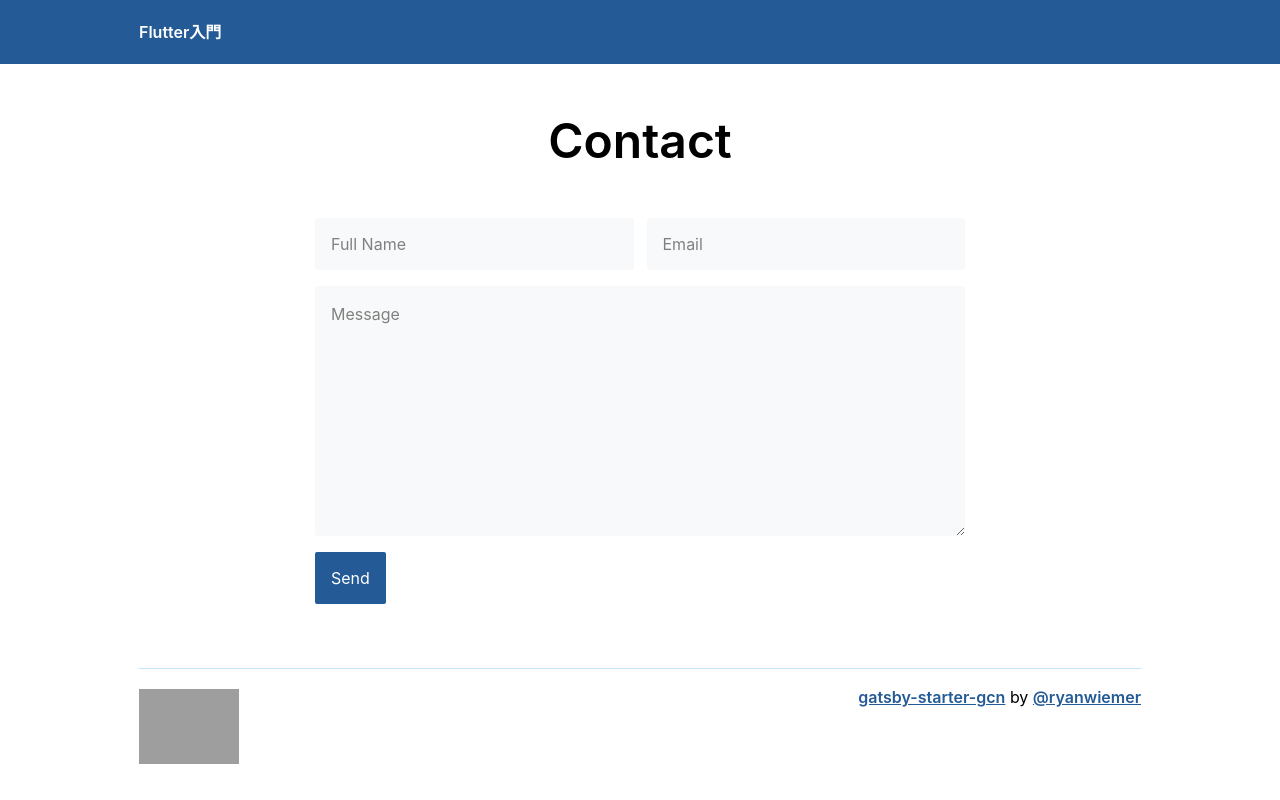
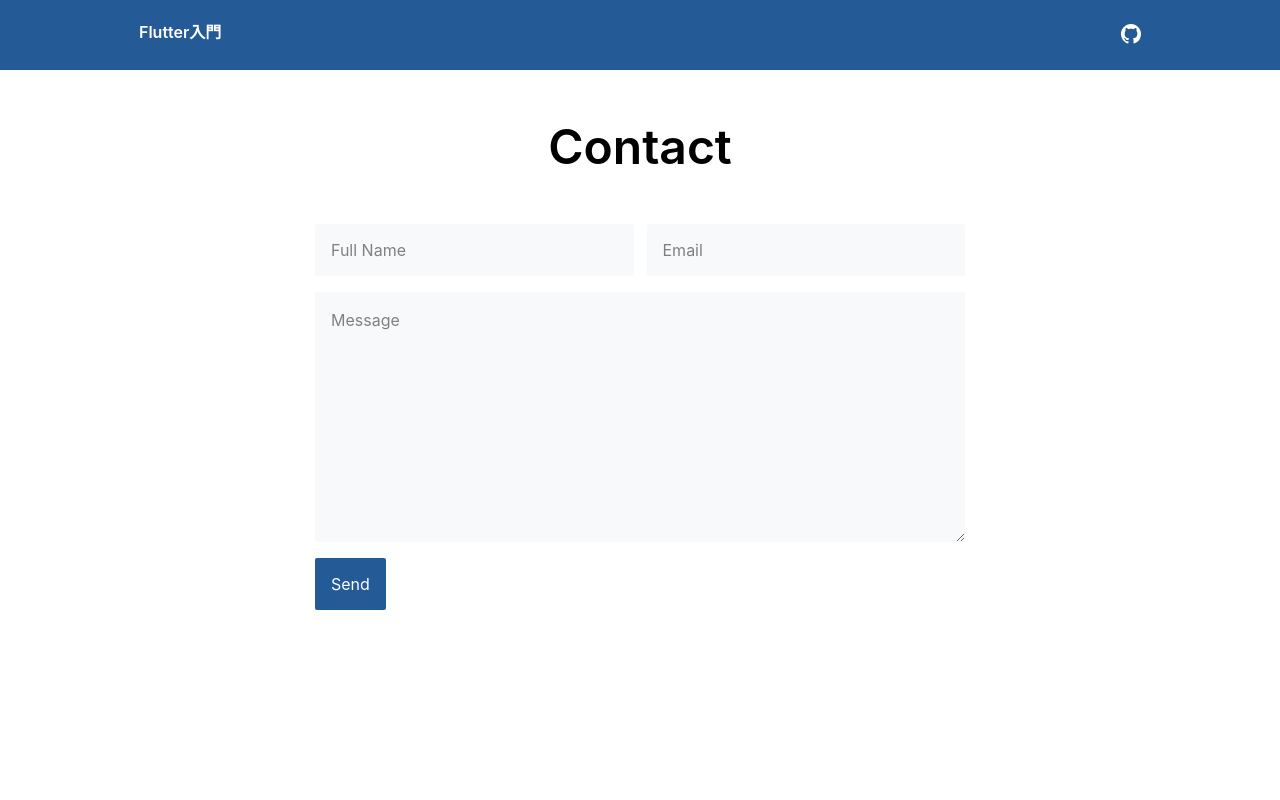
Before and after one commit to olafpapa/gatsby-starter-gcn, a Gatsby site: page /contact in a window 1280 px wide. Built offline with nearby package versions, Linux system fonts and the light colour scheme; Gatsby itself is replaced by a stand-in of ours; grey boxes are pictures that could not be loaded.

Commit message:
Footer削除。 Menuにgithubへのリンク（アイコン）を追加。

```diff
--- a/src/components/Layout.js
+++ b/src/components/Layout.js
@@ -6,7 +6,6 @@
 import theme from '../styles/theme'
 import config from '../utils/siteConfig'
 import Menu from '../components/Menu'
-import Footer from '../components/Footer'
 
 const Template = ({ children }) => {
   return (
@@ -24,7 +23,6 @@
             <Menu />
             {children}
           </div>
-          <Footer />
         </>
       </ThemeProvider>
       <GlobalStyle />
--- a/src/components/Menu.js
+++ b/src/components/Menu.js
@@ -37,6 +37,9 @@
     &:hover {
       color: ${props => props.theme.colors.secondary};
     }
+    svg {
+      fill: currentColor;
+    }
   }
 `
 
@@ -54,6 +57,19 @@
               Flutter入門
             </Link>
           </li>
+          <li>
+            <a
+              href="https://github.com/olafpapa/sample_code_flutter"
+              target="_blank"
+              rel="noopener noreferrer"
+            >
+              <svg height="20" width="20" className="octicon octicon-mark-github" viewBox="0 0 16 16" version="1.1"
+                   aria-hidden="true">
+                <path fillRule="evenodd"
+                      d="M8 0C3.58 0 0 3.58 0 8c0 3.54 2.29 6.53 5.47 7.59.4.07.55-.17.55-.38 0-.19-.01-.82-.01-1.49-2.01.37-2.53-.49-2.69-.94-.09-.23-.48-.94-.82-1.13-.28-.15-.68-.52-.01-.53.63-.01 1.08.58 1.23.82.72 1.21 1.87.87 2.33.66.07-.52.28-.87.51-1.07-1.78-.2-3.64-.89-3.64-3.95 0-.87.31-1.59.82-2.15-.08-.2-.36-1.02.08-2.12 0 0 .67-.21 2.2.82.64-.18 1.32-.27 2-.27.68 0 1.36.09 2 .27 1.53-1.04 2.2-.82 2.2-.82.44 1.1.16 1.92.08 2.12.51.56.82 1.27.82 2.15 0 3.07-1.87 3.75-3.65 3.95.29.25.54.73.54 1.48 0 1.07-.01 1.93-.01 2.2 0 .21.15.46.55.38A8.013 8.013 0 0 0 16 8c0-4.42-3.58-8-8-8z"></path>
+              </svg>
+            </a>
+          </li>
         </ul>
       </Nav>
     </Header>
```
